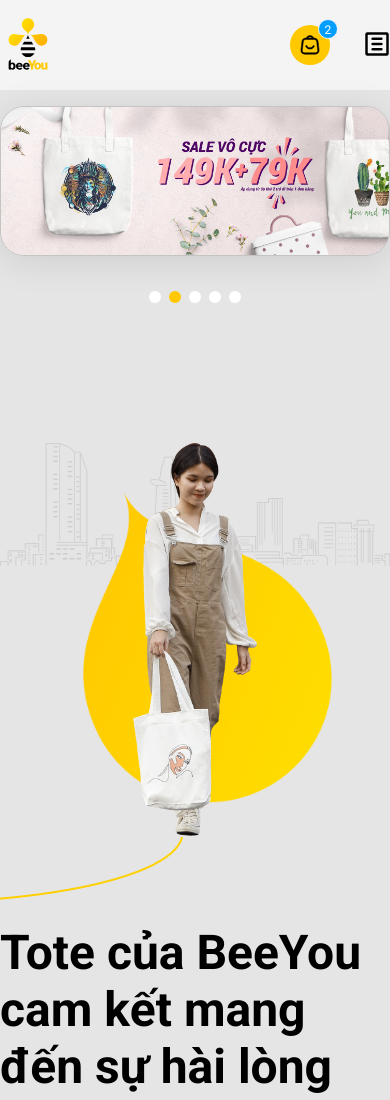
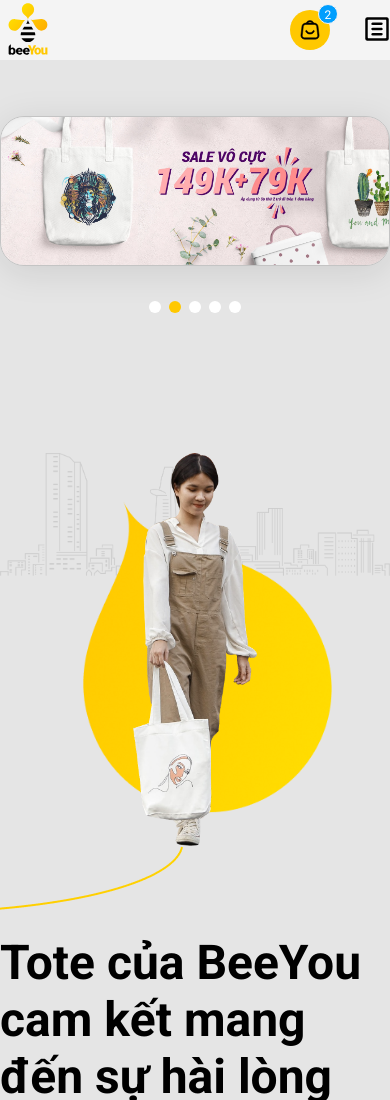
Before and after one commit to nguyenphuoc450/figma, a plain HTML site: page index.html in a window 390 px wide. Shown: the top 1100 px of the page. Drawn offline with Linux system fonts and the light colour scheme.

Commit message:
finish 4

```diff
--- a/css/main.css
+++ b/css/main.css
@@ -130,6 +130,9 @@ body {
     height: 90px;
     display: flex;
     align-items: center;
+    position: fixed;
+    top: 0;
+    z-index: 100;
 }
 
 .top-nav__item-link,.top-nav__item-link--active {
@@ -261,7 +264,7 @@ body {
 
 /*--------------------------------------------------SlideShow-------------------------------------------------- */
 .slideshow {
-    margin-top: 16px;
+    margin-top: 116px;
 }
 .slideshow-item {
     width: 100%;
--- a/css/responsive.css
+++ b/css/responsive.css
@@ -1,6 +1,17 @@
 @media (max-width:1023px) and (min-width:375px) {
     .top-nav__icon-menu-mobile {
         display: block;
+    }
+
+    .top-nav {
+        background: #F4F4F4;
+        width: 100%;
+        height: 60px;
+        display: flex;
+        align-items: center;
+        position: fixed;
+        top: 0;
+        z-index: 100;
     }
 
     .new-product__title{
```
